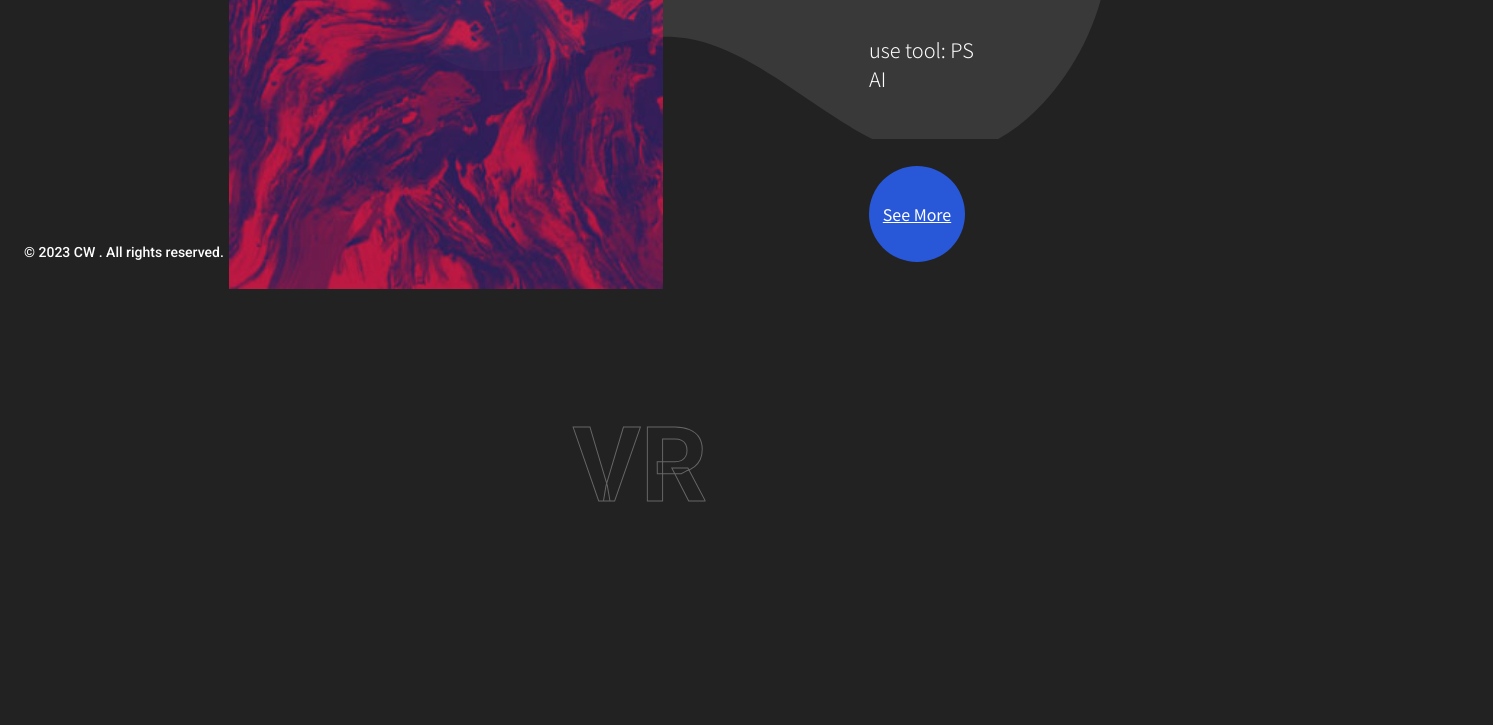
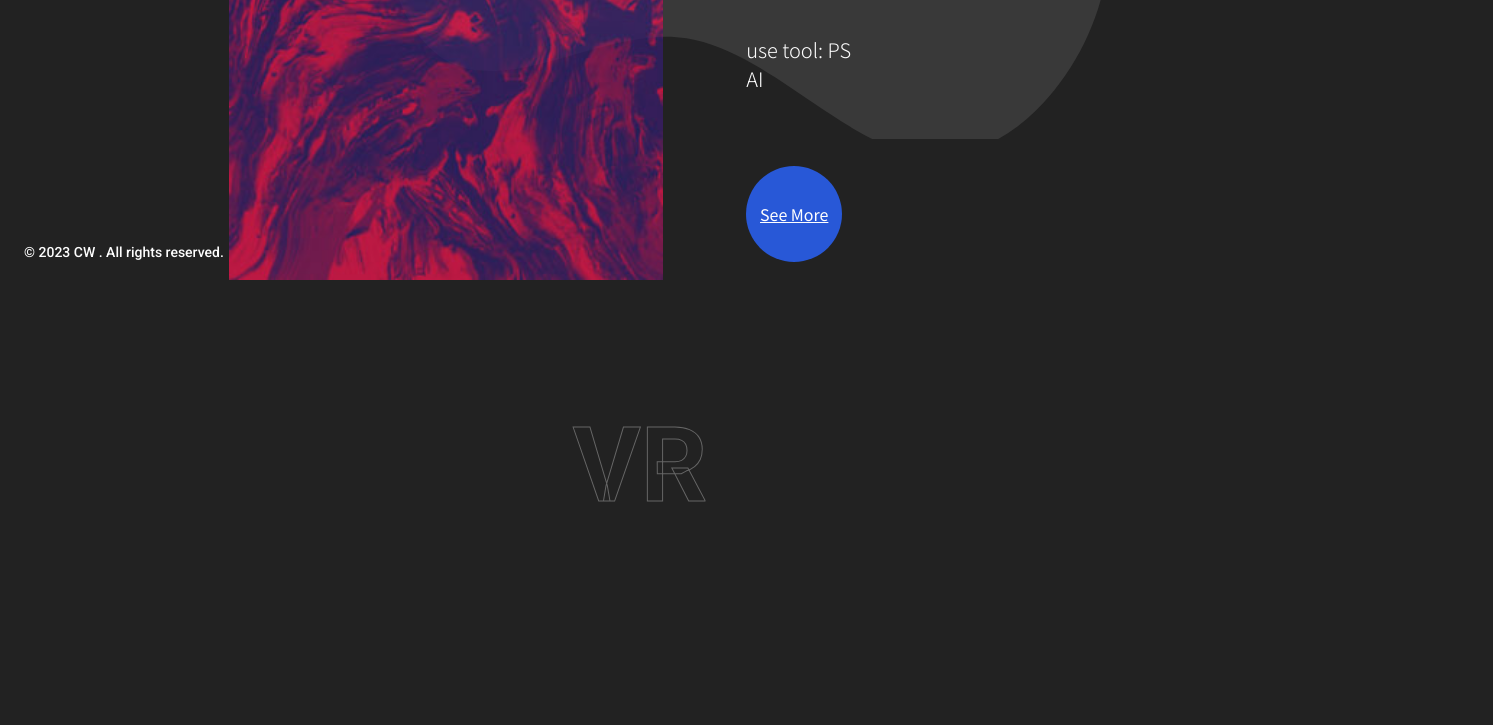
Before and after one commit to CleoWWW/portfolio, a website: page index.html in a window 1280 px wide. Shown: the part 530-1255 px from the top of the page, 1493 px wide, since content can reach past the window. Drawn offline with Linux system fonts and the light colour scheme.

Commit message:
change size

```diff
--- a/src/scss/main.scss
+++ b/src/scss/main.scss
@@ -992,8 +992,8 @@ a:focus {
   .content--layout {
     grid-column: 3 / 11;
     grid-row: 4 / 11;
-    grid-template-columns: repeat(10, 128px);
-    grid-template-rows: repeat(9, 50px);
+    grid-template-columns: repeat(10, 1fr);
+    grid-template-rows: repeat(9, 1fr);
     min-height: 400px;
   }
 
```
Also changed, not shown: dist/main.css.
